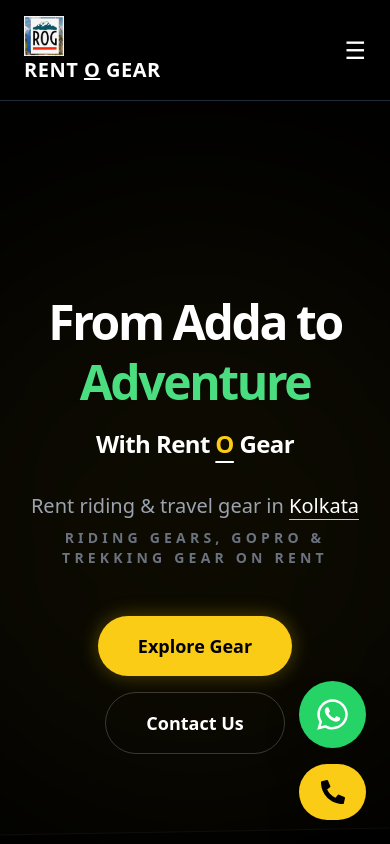
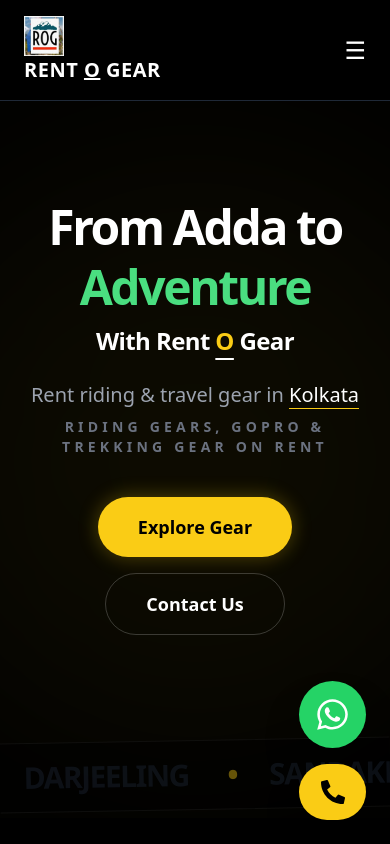
Before and after one commit to ishitaa21/Rent-O-Gear, a React (Vite) app: page / in a window 390 px wide. Shown: the top 844 px of the page. Built offline with nearby package versions, Linux system fonts and the light colour scheme.

Commit message:
made the hero section mobile screen friendly

```diff
--- a/src/components/Hero.jsx
+++ b/src/components/Hero.jsx
@@ -3,23 +3,24 @@
 import { motion, AnimatePresence } from "framer-motion";
 
 const Hero = () => {
-  // States for the Hover-Swap effect
   const [isHovered, setIsHovered] = useState(false);
 
-  // List of adventure spots for the marquee
   const locations = [
     "LEH LADAKH", "SIKKIM", "DARJEELING", "SANDAKPHU", "BHUTAN",
     "DIGHA", "MANDARMANI", "NORTH BENGAL", "TAWANG"
   ];
 
   return (
-    <div className="relative min-h-screen flex flex-col justify-center items-center text-center px-6 bg-black overflow-hidden selection:bg-yellow-400 selection:text-black">
+    /* CHANGE: min-h-[85vh] on mobile makes the section shorter so the marquee is pulled up.
+       Reduced pb-40 to pb-24 to close the gap.
+    */
+    <div className="relative min-h-[85vh] md:min-h-screen w-full flex flex-col justify-start items-center text-center px-6 bg-black overflow-hidden selection:bg-yellow-400 selection:text-black pt-24 md:pt-32 pb-24 md:pb-0">
 
       {/* Background Cinematic Glow */}
-      <div className="absolute top-1/2 left-1/2 -translate-x-1/2 -translate-y-1/2 w-[600px] h-[600px] bg-yellow-400/5 blur-[120px] rounded-full z-0" />
+      <div className="absolute top-1/2 left-1/2 -translate-x-1/2 -translate-y-1/2 w-[600px] h-[600px] bg-yellow-400/5 blur-[120px] rounded-full z-0 pointer-events-none" />
 
       <div className="relative z-10 max-w-5xl">
-        {/* Main Title with Hover-Swap Effect */}
+        {/* Main Title */}
         <motion.h1
           initial={{ opacity: 0, y: 20 }}
           animate={{ opacity: 1, y: 0 }}
@@ -60,7 +61,7 @@
           initial={{ opacity: 0 }}
           animate={{ opacity: 1 }}
           transition={{ delay: 0.3 }}
-          className="text-2xl md:text-4xl font-bold tracking-tight mt-4 text-white"
+          className="text-2xl md:text-4xl font-bold tracking-tight mt-2 text-white"
         >
           With Rent <span className="text-yellow-400 underline decoration-white underline-offset-8">O</span> Gear
         </motion.h2>
@@ -69,7 +70,7 @@
           initial={{ opacity: 0 }}
           animate={{ opacity: 1 }}
           transition={{ delay: 0.5 }}
-          className="text-gray-400 mt-8 text-xl md:text-3xl font-medium"
+          className="text-gray-400 mt-6 text-xl md:text-3xl font-medium"
         >
           Rent riding & travel gear in <span className="text-white border-b border-yellow-400">Kolkata</span>
         </motion.p>
@@ -88,7 +89,7 @@
           initial={{ opacity: 0, y: 20 }}
           animate={{ opacity: 1, y: 0 }}
           transition={{ delay: 0.8 }}
-          className="mt-12 flex justify-center gap-4 flex-wrap"
+          className="mt-10 flex justify-center gap-4 flex-wrap"
         >
           <Link
             to="/products"
@@ -106,15 +107,16 @@
       </div>
 
       {/* --- SCROLLING MARQUEE --- */}
-      <div className="absolute bottom-10 left-0 w-full overflow-hidden bg-black/50 py-4 border-y border-white/5 rotate-[-1deg]">
+      {/* CHANGE: Changed bottom-4 to bottom-0 on mobile to pull it up as much as possible */}
+      <div className="absolute bottom-2 md:bottom-10 left-0 w-full overflow-hidden bg-black/50 py-4 border-y border-white/5 rotate-[-1deg] z-20">
         <motion.div
-          animate={{ x: [0, -1000] }}
-          transition={{ duration: 20, repeat: Infinity, ease: "linear" }}
-          className="flex whitespace-nowrap gap-12"
+          animate={{ x: [0, -1500] }}
+          transition={{ duration: 25, repeat: Infinity, ease: "linear" }}
+          className="flex whitespace-nowrap gap-8 md:gap-12"
         >
-          {[...locations, ...locations].map((loc, i) => (
-            <span key={i} className="text-gray-700 text-4xl md:text-6xl font-black uppercase tracking-tighter opacity-30 hover:opacity-100 transition-opacity cursor-default">
-              {loc} <span className="text-yellow-400 ml-12">•</span>
+          {[...locations, ...locations, ...locations].map((loc, i) => (
+            <span key={i} className="text-gray-800 text-3xl md:text-6xl font-black uppercase tracking-tighter opacity-40 md:opacity-30 hover:opacity-100 transition-opacity cursor-default">
+              {loc} <span className="text-yellow-400 ml-8 md:ml-12">•</span>
             </span>
           ))}
         </motion.div>
```
